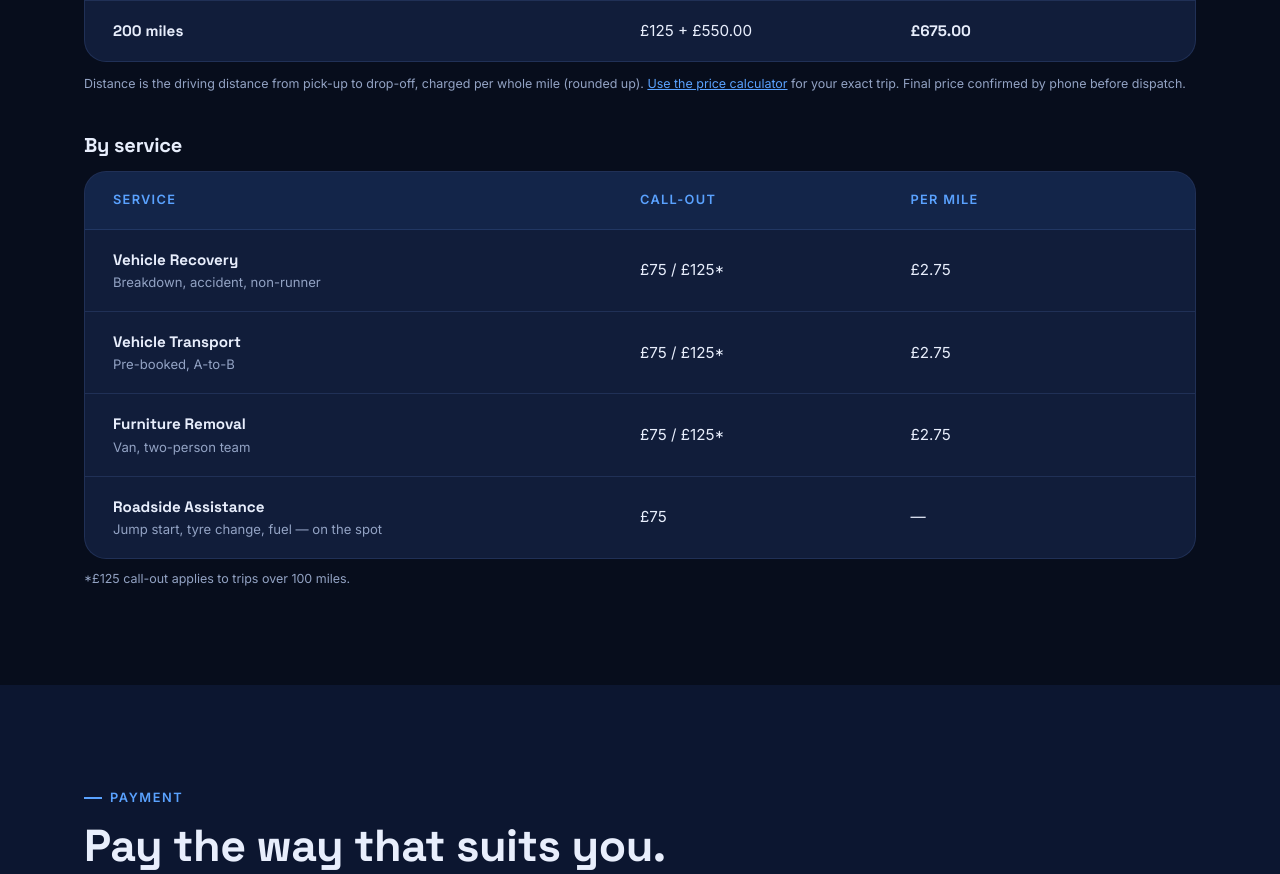
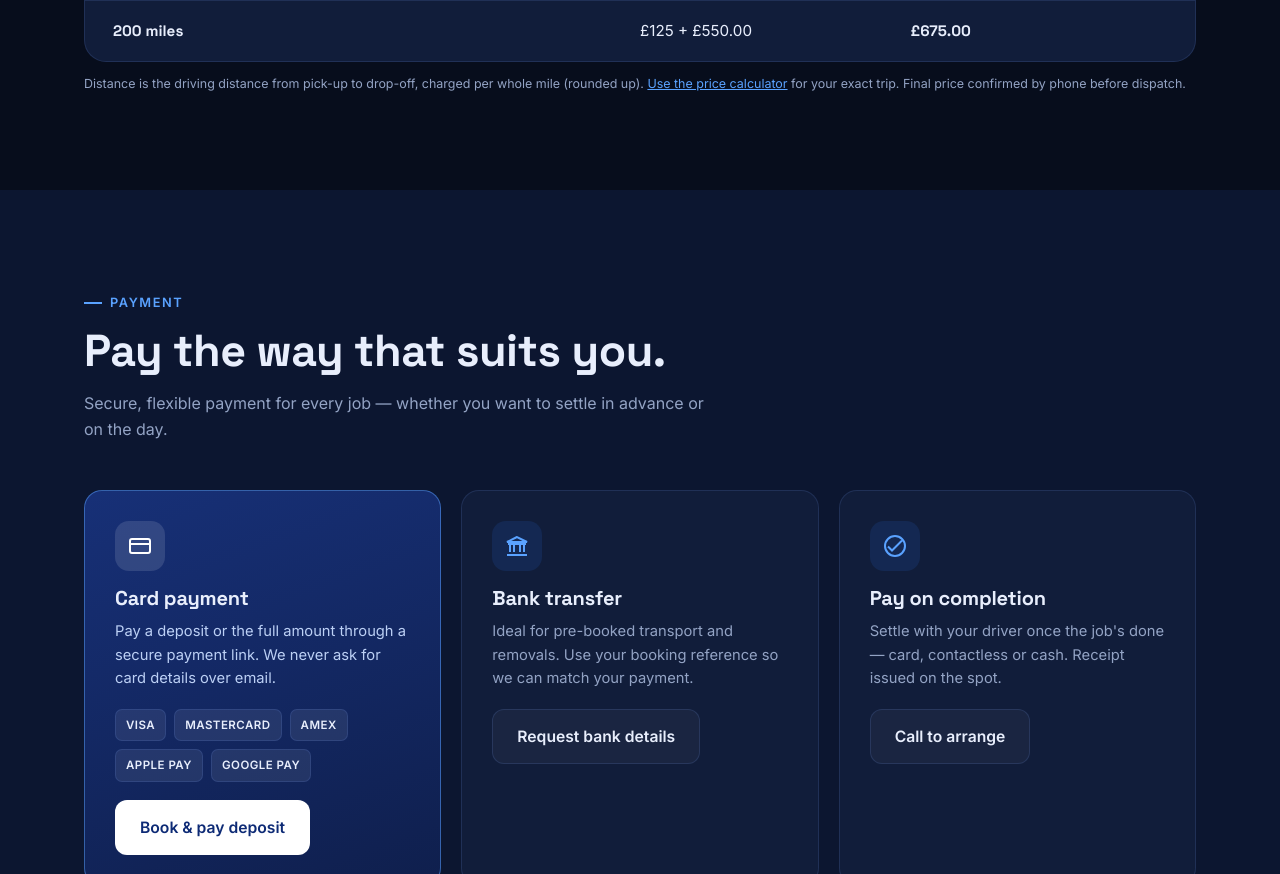
Before and after one commit to direwolf162-design/RecoverMe, a plain HTML site: page recoverme-logistics.html in a window 1280 px wide. Shown: the part 5286-6160 px from the top of the page. Drawn offline with Linux system fonts and the light colour scheme.

Commit message:
Remove per-service price table from Pricing section
Pricing now shows only the call-out bands and worked examples.

Co-Authored-By: Claude Opus 5.5 <noreply@anthropic.com>
Claude-Session: https://claude.ai/code/session_01BADCCoYo1TrxqcFV3v4k4A

```diff
--- a/recoverme-logistics.html
+++ b/recoverme-logistics.html
@@ -534,16 +534,7 @@ footer .wrap{display:flex;justify-content:space-between;gap:20px;flex-wrap:wrap;
       <div class="pt-row"><span><b>150 miles</b></span><span>£125 + £412.50</span><span><b>£537.50</b></span></div>
       <div class="pt-row"><span><b>200 miles</b></span><span>£125 + £550.00</span><span><b>£675.00</b></span></div>
     </div>
-    <p class="note" style="margin-bottom:40px">Distance is the driving distance from pick-up to drop-off, charged per whole mile (rounded up). <a href="#estimate" style="color:var(--blue2);text-decoration:underline">Use the price calculator</a> for your exact trip. Final price confirmed by phone before dispatch.</p>
-    <h3 style="font-size:1.25rem;margin-bottom:14px">By service</h3>
-    <div class="price-table">
-      <div class="pt-row head"><span>Service</span><span>Call-out</span><span>Per mile</span></div>
-      <div class="pt-row"><span><b>Vehicle Recovery</b><small>Breakdown, accident, non-runner</small></span><span>£75 / £125*</span><span>£2.75</span></div>
-      <div class="pt-row"><span><b>Vehicle Transport</b><small>Pre-booked, A-to-B</small></span><span>£75 / £125*</span><span>£2.75</span></div>
-      <div class="pt-row"><span><b>Furniture Removal</b><small>Van, two-person team</small></span><span>£75 / £125*</span><span>£2.75</span></div>
-      <div class="pt-row"><span><b>Roadside Assistance</b><small>Jump start, tyre change, fuel — on the spot</small></span><span>£75</span><span>—</span></div>
-    </div>
-    <p class="note">*£125 call-out applies to trips over 100 miles.</p>
+    <p class="note">Distance is the driving distance from pick-up to drop-off, charged per whole mile (rounded up). <a href="#estimate" style="color:var(--blue2);text-decoration:underline">Use the price calculator</a> for your exact trip. Final price confirmed by phone before dispatch.</p>
   </div>
 </section>
 
```
